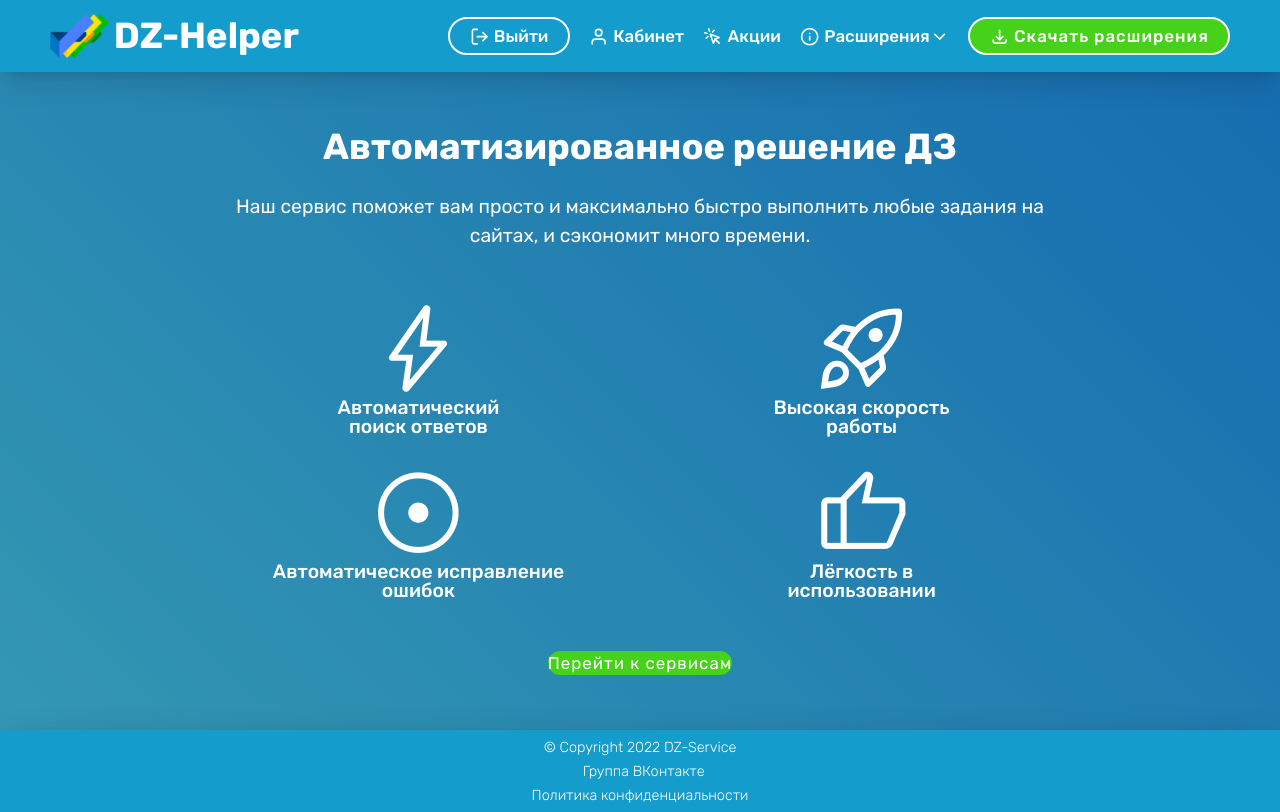
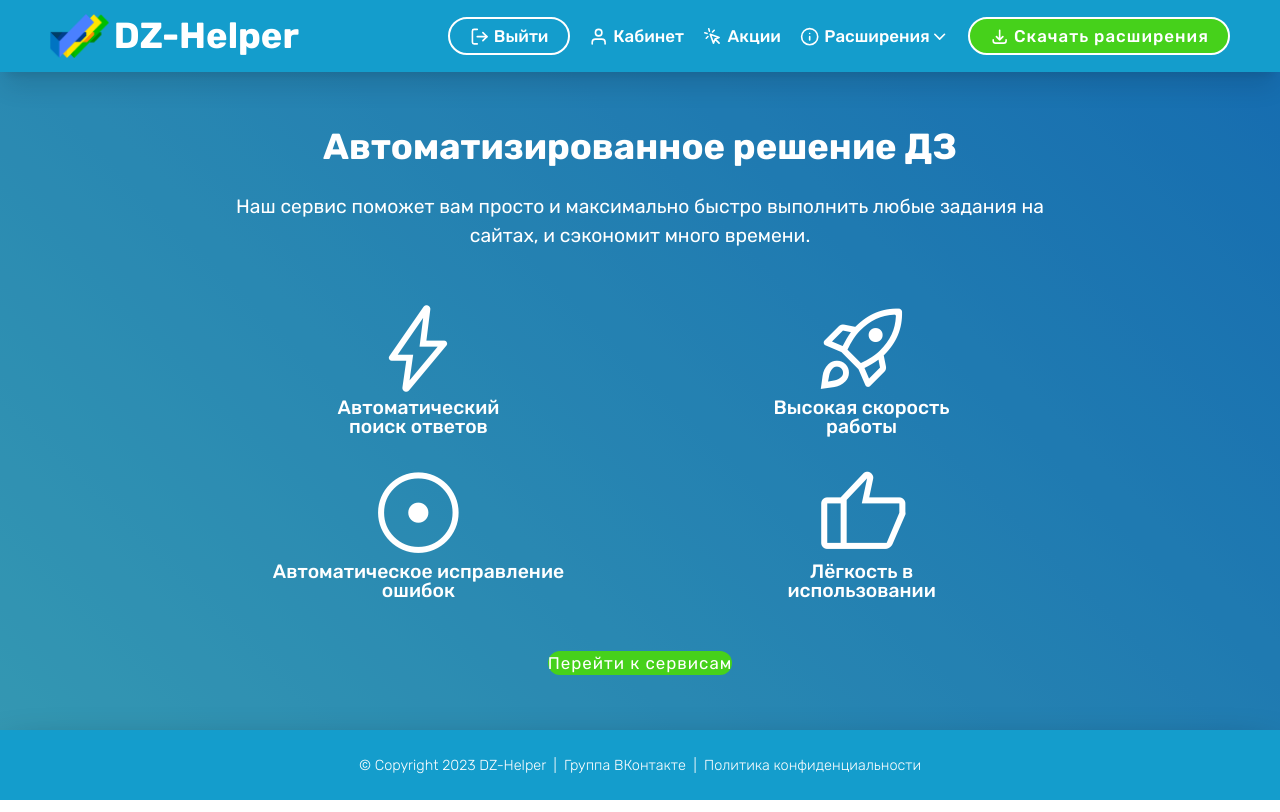
Before and after one commit to N1kOk/DZ-Helper, a Vue app: page / in a window 1280 px wide. Built offline with nearby package versions, Linux system fonts and the light colour scheme.

Commit message:
fix: footer

```diff
--- a/src/components/TheFooter.vue
+++ b/src/components/TheFooter.vue
@@ -1,8 +1,17 @@
 <template>
 	<footer class="relative flex p-1 bg-blue min-h-[70px] text-xs leading-5 font-light shadow-2xl shadow-black z-50">
-		<div class="m-auto md:[&>br]:hidden">
-			© Copyright 2022 DZ-Service<br>&nbsp;<span class="hidden md:inline">|</span>&nbsp;<a href="#" target="_blank" rel="nofollow">Группа ВКонтакте</a>
-			<br><RouterLink to="/privacy.html" target="_blank" rel="nofollow">Политика конфиденциальности</RouterLink>
+		<div class="m-auto lg:[&>br]:hidden max-lg:[&>span]:hidden">
+			© Copyright 2023 DZ-Helper
+			<br>
+			&nbsp;<span>|</span>&nbsp;
+			<a href="#" target="_blank" rel="nofollow">Группа ВКонтакте</a>
+			&nbsp;<span>|</span>&nbsp;
+			<br>
+			<AppLink to="/privacy.html" rel="nofollow">Политика конфиденциальности</AppLink>
 		</div>
 	</footer>
 </template>
+
+<script setup lang="ts">
+import AppLink from '@/components/AppLink.vue'
+</script>
```
